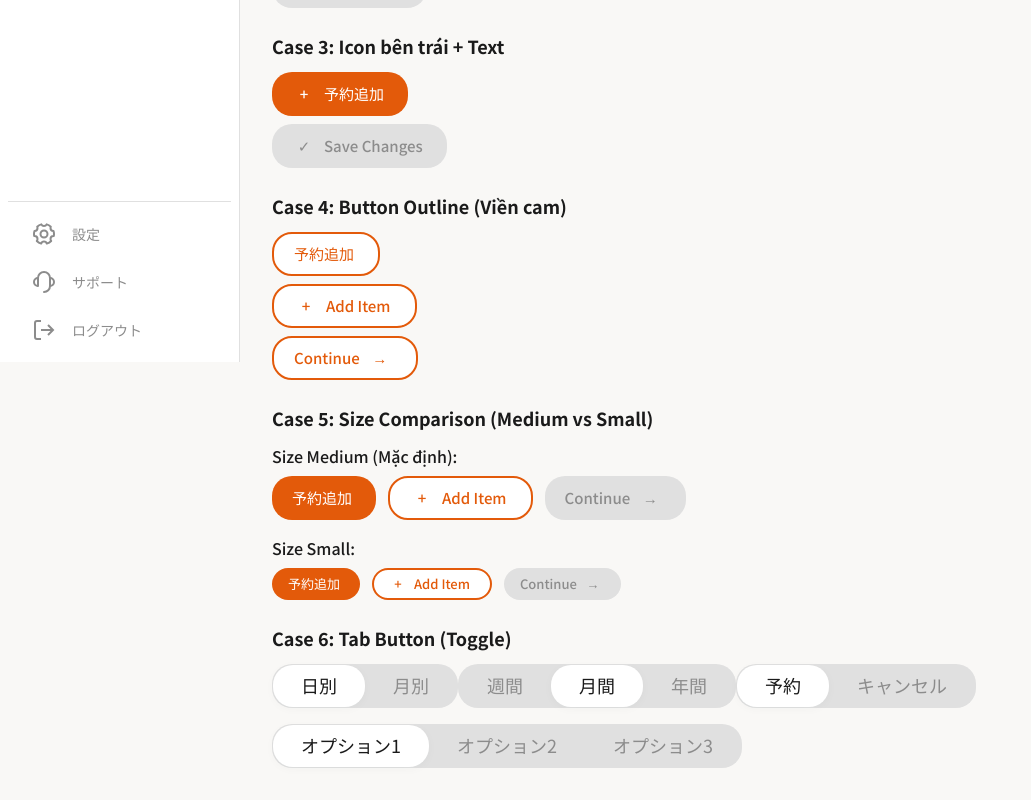
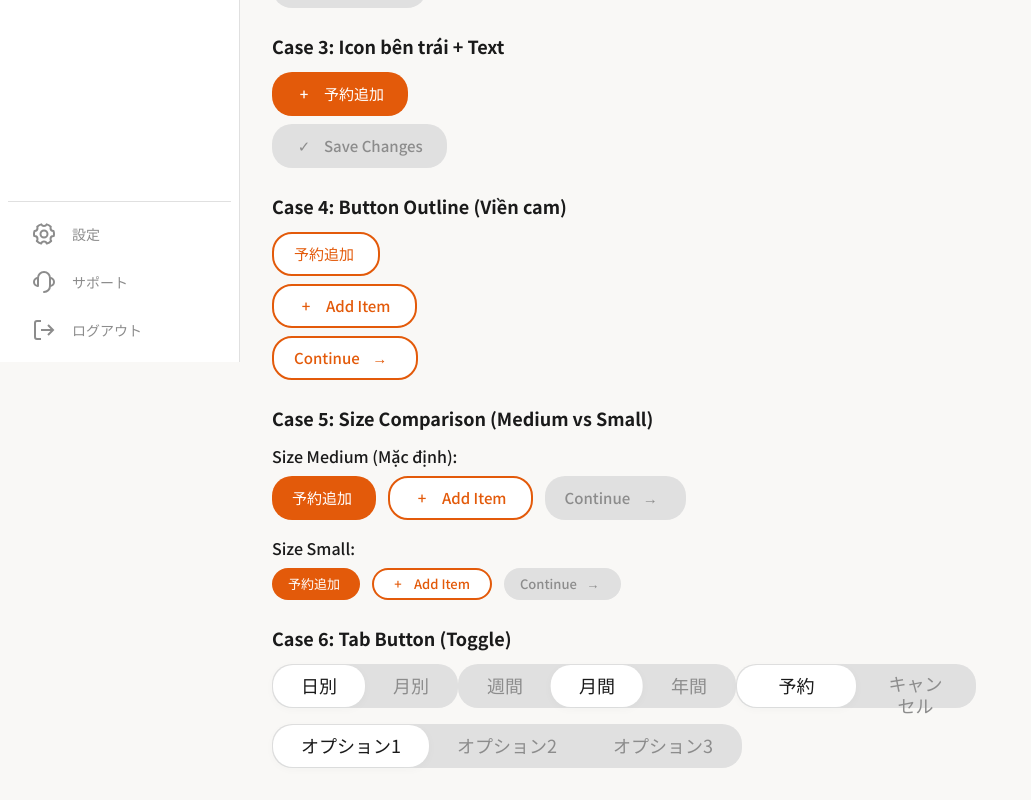
Before and after one commit to TagKrj/GourmetReserve, a React (Vite) app: page / in a window 1280 px wide. Shown: the part 438-1238 px from the top of the page, without its empty margins (0-1031 px from the left). Built offline with nearby package versions, Linux system fonts and the light colour scheme.

Commit message:
fix: enhance TabButton component layout and styling for improved visual consistency

```diff
--- a/src/components/TabButton.jsx
+++ b/src/components/TabButton.jsx
@@ -18,24 +18,35 @@ const TabButton = ({
 
     return (
         <div
-            className={`inline-flex p-[1px] bg-neutral-300 rounded-[20px] ${className}`}
+            className={`relative inline-flex p-[1px] bg-neutral-300 rounded-[20px] ${className}`}
             {...props}
         >
+            {/* Animated background slider */}
+            <div
+                className="absolute top-[1px] left-[1px] bg-white rounded-[20px] shadow-sm transition-all duration-300 ease-in-out"
+                style={{
+                    width: `calc(${100 / options.length}% - 1px)`,
+                    height: 'calc(100% - 2px)',
+                    transform: `translateX(${activeIndex * 100}%)`
+                }}
+            />
+
             {options.map((option, index) => (
                 <button
                     key={index}
                     onClick={() => handleTabClick(index)}
                     className={`
-                        px-7 py-2 text-[18px] font-normal leading-[1.2] rounded-[20px] transition-all duration-200 cursor-pointer
+                        relative z-10 px-7 py-2 text-[18px] font-normal leading-[1.2] rounded-[20px] transition-all duration-200 cursor-pointer
                         ${activeIndex === index
-                            ? 'bg-white text-secondary shadow-sm'
-                            : 'bg-transparent text-neutral-500 hover:text-neutral-600'
+                            ? 'text-secondary'
+                            : 'text-neutral-500 hover:text-neutral-600'
                         }
                     `}
                     style={{
                         fontFamily: 'Noto Sans JP, sans-serif',
                         height: '42px',
-                        minWidth: 'auto'
+                        minWidth: 'auto',
+                        flex: 1
                     }}
                 >
                     {typeof option === 'string' ? option : option.label}
```
